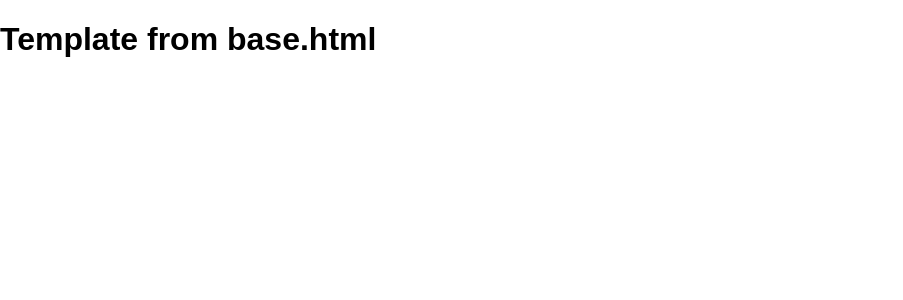
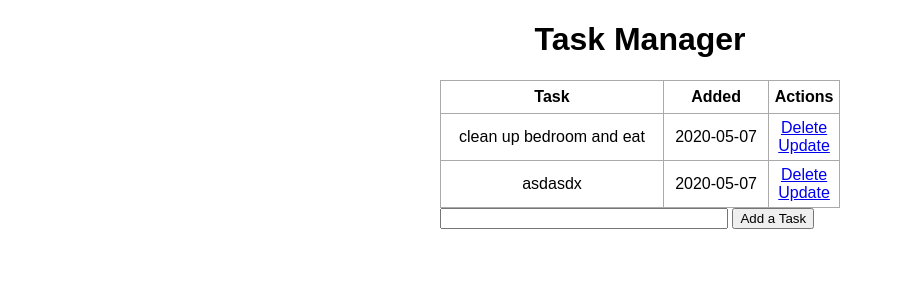
Before and after one commit to arieldeveloper/flask-app, a Flask app: page / in a window 1280 px wide. Shown: the top 300 px of the page, without its empty margins (0-903 px from the left). Run offline with Flask 2, Linux system fonts and the light colour scheme; data comes from the database, SQL or seed files in the repository; both versions use the stored data as it was after the commit.

Commit message:
Add delete and update features

```diff
--- a/app.py
+++ b/app.py
@@ -1,8 +1,7 @@
 #Ariel Chouminov
-from flask import Flask, render_template, url_for
+from flask import Flask, render_template, url_for, request, redirect
 from flask_sqlalchemy import SQLAlchemy
 from datetime import datetime
-
 
 
 app = Flask(__name__)
@@ -18,9 +17,44 @@ class Todo(db.Model):
         return '<Task %r>' % self.id #every time a task is created it will return the id
 
 #create index route
-@app.route('/')
+@app.route('/', methods=['POST', 'GET']) #We can now send data to database with post
 def index():
-    return render_template('index.html') #knows to look into templates folder to render the html file
+    if request.method == "POST":
+        task_content = request.form["content"] #refers to id in the html templatey
+        new_task = Todo(content=task_content)
+        try:
+            db.session.add(new_task)
+            db.session.commit()
+            return redirect('/')
+        except:
+            return "There was an error when adding a task" #error message
+    else:
+        tasks = Todo.query.order_by(Todo.date_created).all() #Shows the entire database by date created
+        return render_template('index.html', tasks=tasks) #knows to look into templates folder to render the html file
+
+@app.route('/delete/<int:id>')
+def delete(id):
+    taskToDelete = Todo.query.get_or_404(id)
+    try:
+        db.session.delete(taskToDelete)
+        db.session.commit()
+        return redirect('/') #refreshes the page
+    except:
+        return "There was an issue deleting your task"
+
+@app.route('/update/<int:id>', methods=['POST', 'GET'])
+def update(id):
+    task = Todo.query.get_or_404(id)
+    if request.method == 'POST':
+        task.content = request.form['content'] #setting the tasks content to the forms value given
+
+        try:
+            db.session.commit()
+            return redirect('/')
+        except:
+            return "There was an issue updating your task"
+    else:
+        return render_template('update.html', task=task)
 
 if __name__=="__main__":
     app.run(debug=True)
--- /dev/null
+++ b/gitignore.txt
@@ -0,0 +1,2 @@
+.idea
+__pycache__
--- a/static/css/main.css
+++ b/static/css/main.css
@@ -1,4 +1,35 @@
-body {
+body, html {
     margin: 0;
     font-family: sans-serif;
 }
+
+.content {
+    margin: 0 auto;
+    width: 400px;
+}
+
+table, td, th {
+    border: 1px solid #aaa;
+}
+
+table {
+    border-collapse: collapse;
+    width: 100%;
+}
+
+th {
+    height: 30px;
+}
+
+td {
+    text-align: center;
+    padding: 5px;
+}
+
+.form {
+    margin-top: 20px;
+}
+
+#content {
+    width: 70%;
+}
--- a/templates/base.html
+++ b/templates/base.html
@@ -2,9 +2,14 @@
 <html lang="en">
 <head>
     <meta charset="UTF-8">
+
     <!-- Link our stylesheet using url_for -->
-    <link rel="stylesheet" href="{{ url_for('static', filename='css/main.css')}}"
-    {% block head %}{% endblock %}
+    <link rel="stylesheet" href="{{ url_for('static', filename='css/main.css')}}">
+    {% block head %}
+    <title></title>
+    {% endblock %}
+
+
 </head>
 <body>
     {% block body %}{% endblock %}
--- a/templates/index.html
+++ b/templates/index.html
@@ -1,8 +1,34 @@
 {% extends 'base.html' %}
 
 {% block head %}
+<title>Task Manager</title>
 {% endblock %}
 
 {% block body %}
-<h1>Template from base.html</h1>
+<div class="content">
+    <h1 style="text-align: center">Task Manager</h1>
+        <table>
+            <tr>
+                <th>Task</th>
+                <th>Added</th>
+                <th>Actions</th>
+            </tr>
+            {% for task in tasks %}
+                <tr>
+                    <td>{{ task.content }}</td>
+                    <td>{{ task.date_created.date() }}</td>
+                    <td>
+                        <a href="/delete/{{ task.id }}">Delete</a>
+                        <br>
+                        <a href="/update/{{ task.id }}">Update</a>
+                    </td>
+                </tr>
+            {% endfor %}
+        </table>
+    <form action="/" method="POST">
+        <!-- -->
+        <input type="text" name="content" id="content">
+        <input type="submit" value="Add a Task">
+    </form>
+</div>
 {% endblock %}
```
Also changed, not shown: templates/update.html (added, +17 -0 lines), database.db.
